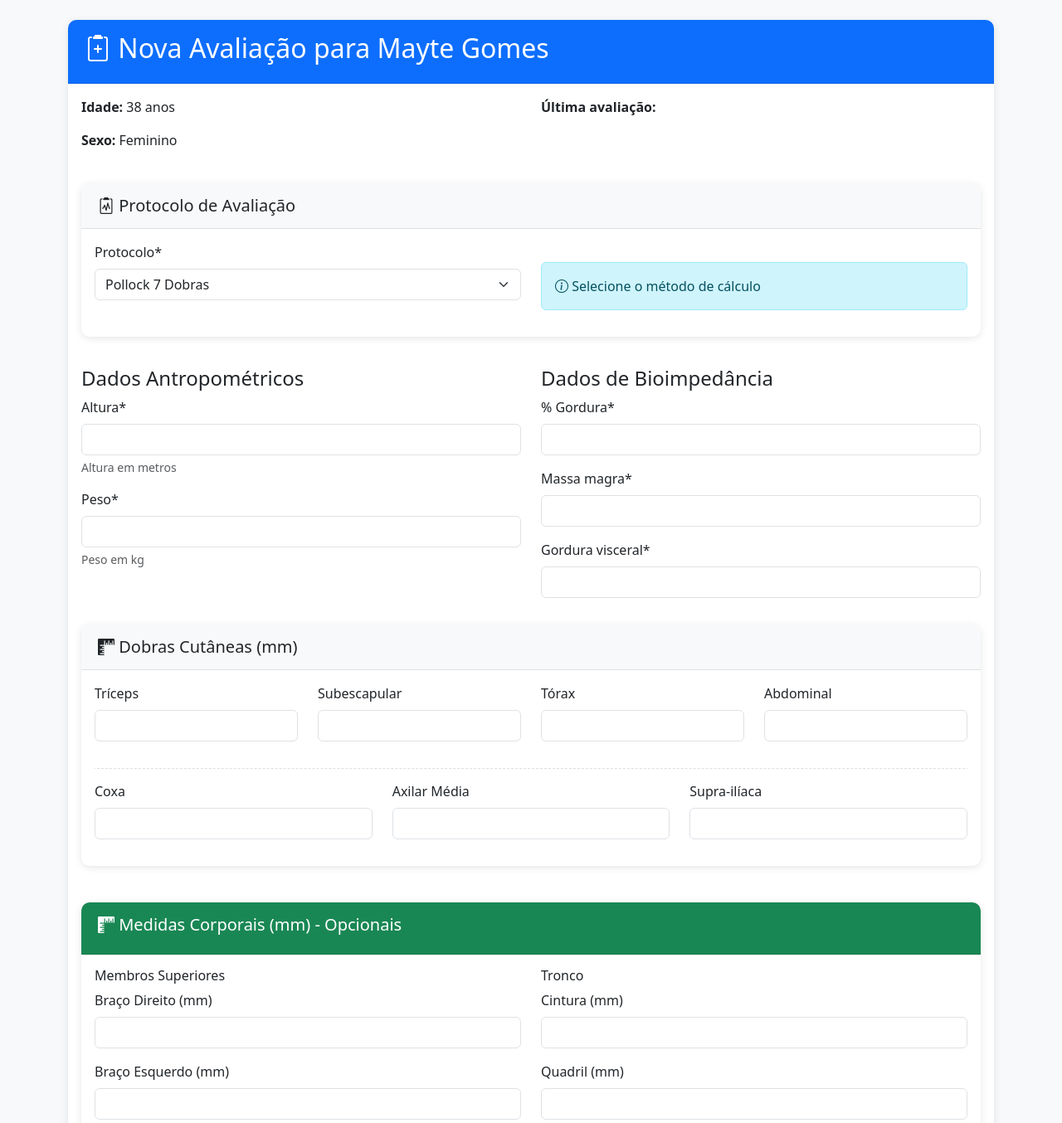
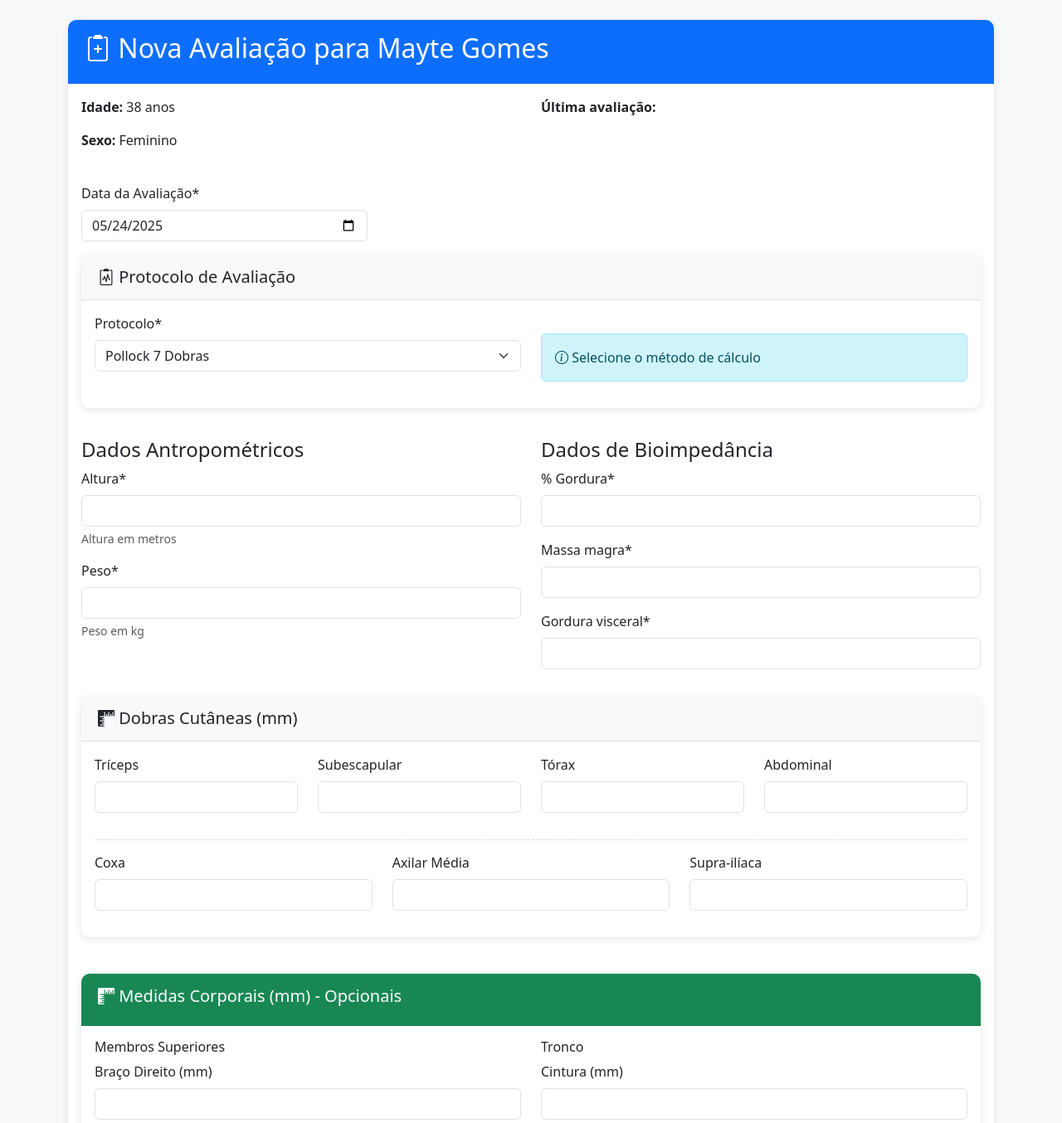
Before and after one commit to lcm2025/projeto_avaliacao_fisica, a Django app: page /pacientes/2/avaliacao/nova/ in a window 1280 px wide. Shown: the part 76-1430 px from the top of the page at 83% size. Run offline with Django 5.2, Linux system fonts and the light colour scheme; a user stored in the database is signed in; data comes from the database, SQL or seed files in the repository; both versions use the stored data as it was after the commit; some libraries are stand-ins or nearby versions.

Commit message:
Incluído o campo data da avaliação selecionável

```diff
--- a/avaliacao_fisica/avaliacao/forms.py
+++ b/avaliacao_fisica/avaliacao/forms.py
@@ -1,6 +1,7 @@
 from django import forms
 from .models import Paciente, Avaliacao
 from django.core.validators import MinValueValidator, MaxValueValidator
+from django.utils import timezone
 
 class PacienteForm(forms.ModelForm):
     class Meta:
@@ -13,6 +14,17 @@ class PacienteForm(forms.ModelForm):
         }
 
 class AvaliacaoForm(forms.ModelForm):
+    # Campo de data explícito
+    data_avaliacao = forms.DateField(
+        widget=forms.DateInput(attrs={
+            'type': 'date',
+            'class': 'form-control',
+            'required': 'required'
+        }),
+        input_formats=['%Y-%m-%d'],
+        required=True,
+        initial=timezone.now().date()
+    )
     # Validação personalizada para dobras cutâneas
     def validate_dobra(value):
         if value is not None and (value < 3 or value > 60):
@@ -20,7 +32,39 @@ class AvaliacaoForm(forms.ModelForm):
 
     class Meta:
         model = Avaliacao
-        exclude = ['paciente', 'data_avaliacao']
+        fields = [
+            'data_avaliacao',
+            'protocolo',
+            'altura',
+            'peso',
+            'percentual_gordura',
+            'massa_magra',
+            'gordura_visceral',
+            'tmb',
+            'idade_metabolica',
+            'observacoes',
+            # Dobras cutâneas
+            'torax',
+            'triceps',
+            'abdominal',
+            'coxa',
+            'axilar_media',
+            'subescapular',
+            'suprailiaca',
+            # Medidas antropométricas
+            'braco_direito',
+            'braco_esquerdo',
+            'antebraco_direito',
+            'antebraco_esquerdo',
+            'cintura',
+            'quadril',
+            'tronco',
+            'abdomen',
+            'coxa_direita',
+            'coxa_esquerda',
+            'panturrilha_direita',
+            'panturrilha_esquerda'
+        ]
         widgets = {
             'protocolo': forms.Select(attrs={
                 'class': 'form-select',
--- a/avaliacao_fisica/avaliacao/models.py
+++ b/avaliacao_fisica/avaliacao/models.py
@@ -35,7 +35,7 @@ class Avaliacao(models.Model):
     )
 
     paciente = models.ForeignKey(Paciente, on_delete=models.CASCADE, related_name='avaliacoes')
-    data_avaliacao = models.DateTimeField(auto_now_add=True)
+    data_avaliacao = models.DateField()  # Removido o 'default' (agora será obrigatório preencher)
     altura = models.FloatField(help_text="Altura em metros")
     peso = models.FloatField(help_text="Peso em kg")
     percentual_gordura = models.FloatField(verbose_name="% Gordura")
--- a/avaliacao_fisica/avaliacao/templates/avaliacao/form_avaliacao.html
+++ b/avaliacao_fisica/avaliacao/templates/avaliacao/form_avaliacao.html
@@ -10,6 +10,7 @@
         </h2>
     </div>
     <div class="card-body">
+        <!-- Seção 1: Informações do Paciente  -->
         <div class="row mb-4">
             <div class="col-md-6">
                 <p><strong>Idade:</strong> {{ paciente.idade }} anos</p>
@@ -26,8 +27,28 @@
             </div>
         </div>
 
+        <!-- Seção 2: Formulário - ADIÇÃO DO CAMPO DE DATA AQUI -->
+
         <form method="post">
             {% csrf_token %}
+
+            <!-- Novo Bloco Adicionado 23/05/25 -->
+            <div class="row mb-3">
+                <div class="col-md-4">
+                    <label for="id_data_avaliacao" class="form-label">Data da Avaliação*</label>
+                    <input type="date"
+                           name="data_avaliacao"
+                           id="id_data_avaliacao"
+                           class="form-control {% if form.data_avaliacao.errors %}is-invalid{% endif %}"
+                           value="{{ form.data_avaliacao.value|date:'Y-m-d' }}"
+                           required>
+                    {% if form.data_avaliacao.errors %}
+                        <div class="invalid-feedback">
+                            {{ form.data_avaliacao.errors|first }}
+                        </div>
+                    {% endif %}
+                </div>
+            </div>
 
             <!-- Seção de Protocolo -->
             <div class="row mb-3">
--- a/avaliacao_fisica/avaliacao/views.py
+++ b/avaliacao_fisica/avaliacao/views.py
@@ -34,6 +34,7 @@ def nova_avaliacao(request, paciente_id):
     paciente = get_object_or_404(Paciente, pk=paciente_id)
 
     if request.method == 'POST':
+        print("Dados recebidos:", request.POST)  # Debug: imprime os dados do formulário
         form = AvaliacaoForm(request.POST)
         if form.is_valid():
             avaliacao = form.save(commit=False)
@@ -65,6 +66,8 @@ def nova_avaliacao(request, paciente_id):
 
             avaliacao.save()
             return redirect('avaliacao:historico_avaliacoes', paciente_id=paciente.id)
+        else:
+            print("Erros do formulário:", form.errors.as_json())  # Debug: imprime os erros do formulário
     else:
         form = AvaliacaoForm()
 
```
Also changed, not shown: avaliacao_fisica/avaliacao/migrations/0005_alter_avaliacao_data_avaliacao.py (added), avaliacao_fisica/db.sqlite3.
